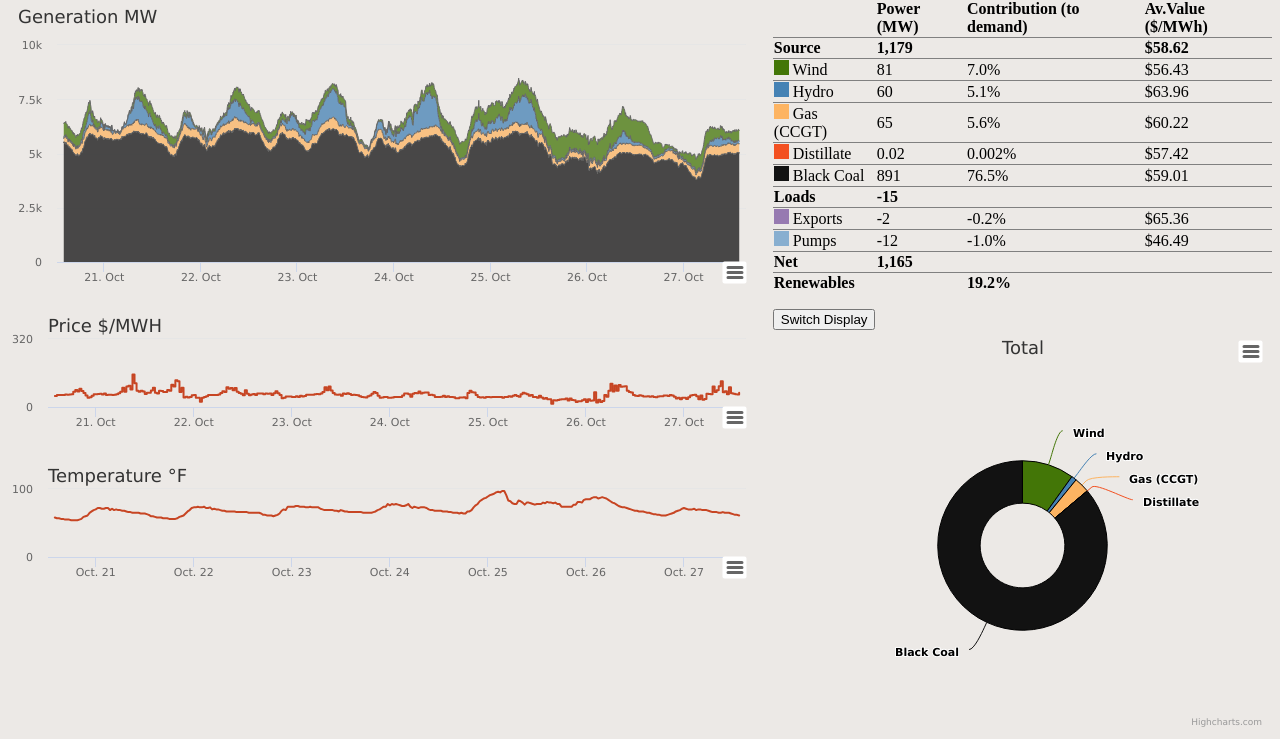
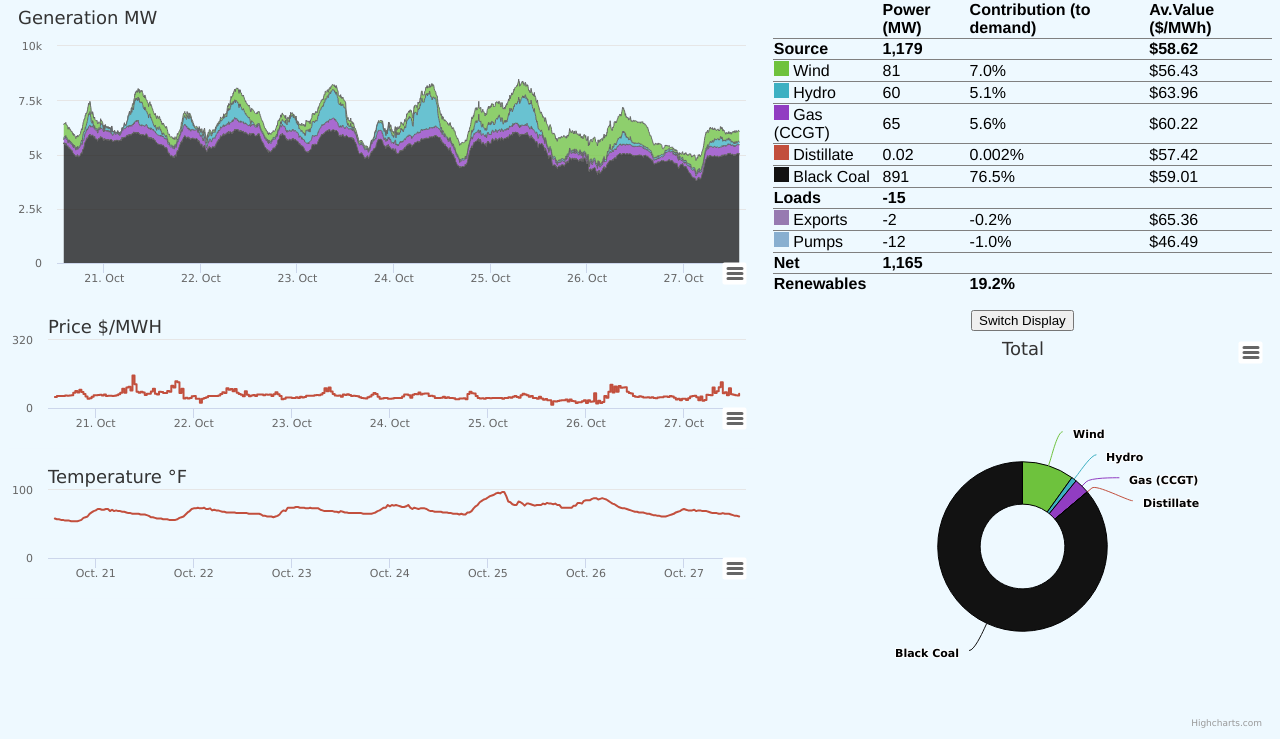
Before and after one commit to jtdelval/synchronized-dashboard, a plain HTML site: page index.html in a window 1280 px wide. Shown: the part 78-817 px from the top of the page. Drawn offline with Linux system fonts and the light colour scheme.

Commit message:
change styles

```diff
--- a/index.html
+++ b/index.html
@@ -5,12 +5,11 @@
     <meta name="viewport" content="width=device-width, initial-scale=1.0">
     <meta http-equiv="X-UA-Compatible" content="ie=edge">
     <link rel='stylesheet' href='main.css'>
-    <title>Energy   Springfield</title>
+    <title>Springfield Energy</title>
 </head>
 <body>
     <div class='header'>
-        <img src="assets/homer.png" alt='logo' />
-        <h1>Energy  Springfield</h1>
+        <h1>Springfield Energy</h1>
     </div>
     <br>
     <div class='wrapper'>
@@ -29,25 +28,25 @@
                 <th id='source_value' align="left">$58.62</th>
             </tr>
             <tr>
-                <td><div class='color-box' style="background-color: #437607;"></div> Wind</td>
+                <td><div class='color-box' style="background-color: #6EC23D;"></div> Wind</td>
                 <td id='wind_power'>81</td>
                 <td id='wind_contribution'>7.0%</td>
                 <td id='wind_value'>$56.43</td>
             </tr>
             <tr>
-                <td><div class='color-box' style="background-color: #4582B4;"></div> Hydro</td>
+                <td><div class='color-box' style="background-color: #3DB0C2;"></div> Hydro</td>
                 <td id='hydro_power'>60</td>
                 <td id='hydro_contribution'>5.1%</td>
                 <td id='hydro_value'>$63.96</td>
             </tr>
             <tr>
-                <td><div class='color-box' style="background-color: #FDB462;"></div> Gas (CCGT)</td>
+                <td><div class='color-box' style="background-color: #913DC2;"></div> Gas (CCGT)</td>
                 <td id='gas_power'>65</td>
                 <td id='gas_contribution'>5.6%</td>
                 <td id='gas_value'>$60.22</td>
             </tr>
             <tr>
-                <td><div class='color-box' style='background-color: #F35020;'></div> Distillate</td>
+                <td><div class='color-box' style='background-color: #C24F3D;'></div> Distillate</td>
                 <td id='distillate_power'>0.02</td>
                 <td id='distillate_contribution'>0.002%</td>
                 <td id='distillate_value'>$57.42</td>
@@ -89,7 +88,7 @@
                 <th></th>
             </tr>
         </table></div>
-        <div class='pie'>
+        <div style="text-align:center;" class='pie'>
             <button onclick="switchChart()">Switch Display</button>
             <div id='barh_container' style="display:none;"></div>
             <div id='pie_container' style="display:block;"></div>
--- a/main.css
+++ b/main.css
@@ -1,5 +1,6 @@
 body {
-    background-color: #ECE9E6
+    background-color: #eef9ff;
+    font-family: helvetica, sans-serif;
 }
 
 .wrapper{
@@ -33,6 +34,7 @@ body {
 
 .header h1 {
     position: relative;
+    font-family: helvetica, sans-serif;
     font-size: 24px;
     top: 18px;
     left: 10px;
--- a/main.js
+++ b/main.js
@@ -11,6 +11,11 @@ function switchChart() {
 }
 
 var arrayMe = false;
+var bgc = "#eef9ff";
+var color_one = "#C24F3D"; //distillate -- currently red
+var color_two = "#913DC2"; //gas -- currently purple
+var color_three = "#3DB0C2"; //hydro -- currently blue
+var color_four = "#6EC23D"; //wind -- currently green
 /*
 The purpose of this demo is to demonstrate how multiple charts on the same page
 can be linked through DOM and Highcharts events and API methods. It takes a
@@ -305,7 +310,7 @@ mouse/touch event handler to bind the charts together.
       Highcharts.chart(chartDivBarh, {
         chart: {
           type: 'bar',
-          backgroundColor: '#ECE9E6',
+          backgroundColor: bgc,
           height: '50%'
         },
         title: {
@@ -326,11 +331,14 @@ mouse/touch event handler to bind the charts together.
         plotOptions: {
           bar: {
             colorByPoint: true,
-            colors: ['#437607', '#4582B4', '#FDB462', '#F35020', '#121212'],
+            colors: [color_four, color_three, color_two, color_one, '#121212'],
             dataLabels: {
               enabled: true
             },
           }
+        },
+        tooltip: {
+          enabled: false
         },
         legend: {
           enabled: false
@@ -352,7 +360,7 @@ mouse/touch event handler to bind the charts together.
       Highcharts.chart(chartDivPie, {
         chart: {
           type: 'pie',
-          backgroundColor: '#ECE9E6',
+          backgroundColor: bgc,
         },
         title: {
           text: 'Total'
@@ -360,7 +368,7 @@ mouse/touch event handler to bind the charts together.
         plotOptions: {
           pie: {
             borderColor: '#000000',
-            colors: ['#437607', '#4582B4', '#FDB462', '#F35020', '#121212'],
+            colors: [color_four, color_three, color_two, color_one, '#121212'],
             size: '50%',
             innerSize: '50%'
           }
@@ -380,7 +388,7 @@ mouse/touch event handler to bind the charts together.
         chart: {
           type: 'area',
           height: '40%',
-          backgroundColor: '#ECE9E6'
+          backgroundColor: bgc
         },
         title: {
           text: 'Generation MW',
@@ -469,25 +477,25 @@ mouse/touch event handler to bind the charts together.
           data: activity[5]['history']['data'],
           pointStart: activity[5]['history']['start'] * 1000,
           pointInterval: 300 * 1000,
-          color: '#437607'
+          color: color_four
         }, {
           name: 'Hydro',
           data: activity[3]['history']['data'],
           pointStart: activity[3]['history']['start'] * 1000,
           pointInterval: 300 * 1000,
-          color: '#4582B4'
+          color: color_three
         }, {
           name: 'Gas (CCGT)',
           data: activity[2]['history']['data'],
           pointStart: activity[2]['history']['start'] * 1000,
           pointInterval: 300 * 1000,
-          color: '#FDB462'
+          color: color_two
         }, {
           name: 'Distillate',
           data: activity[1]['history']['data'],
           pointStart: activity[1]['history']['start'] * 1000,
           pointInterval: 300 * 1000,
-          color: '#F35020'
+          color: color_one
         }, {
           name: 'Black Coal',
           data: activity[0]['history']['data'],
@@ -532,7 +540,7 @@ mouse/touch event handler to bind the charts together.
               spacingTop: 20,
               spacingBottom: 20,
               height: '20%',
-              backgroundColor: '#ECE9E6'
+              backgroundColor: bgc
           },
           title: {
               text: 'Price $/MWH',
@@ -593,7 +601,7 @@ mouse/touch event handler to bind the charts together.
             data: priceset['history']['data'],
             name: priceset['id'],
             type: 'line',
-            color: '#C74523',
+            color: color_one,
             fillOpacity: 0.3,
             tooltip: {
               valuePrefix: '$',
@@ -625,7 +633,7 @@ mouse/touch event handler to bind the charts together.
               spacingTop: 20,
               spacingBottom: 20,
               height: '20%',
-              backgroundColor: '#ECE9E6'
+              backgroundColor: bgc
           },
           title: {
               text: 'Temperature °F',
@@ -682,7 +690,7 @@ mouse/touch event handler to bind the charts together.
             data: tempset['history']['data'],
             name: tempset['id'],
             type: 'line',
-            color: '#C74523',
+            color: color_one,
             fillOpacity: 0.3,
             tooltip: {
               valueSuffix: ' degrees'
```
